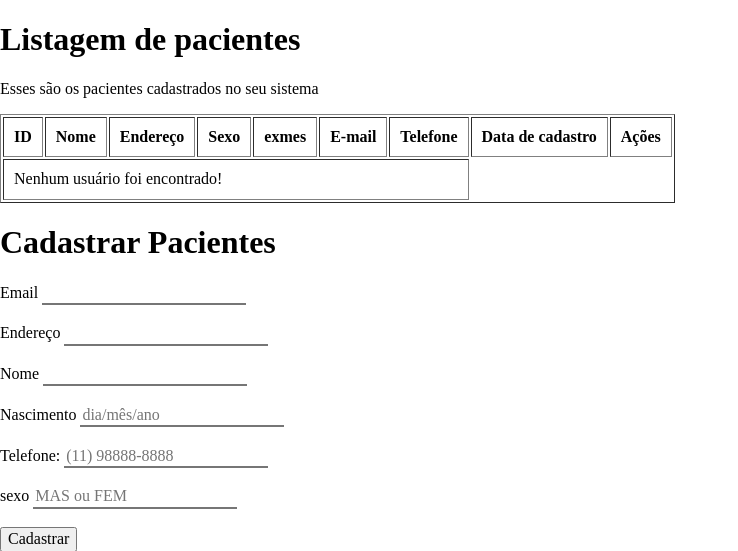
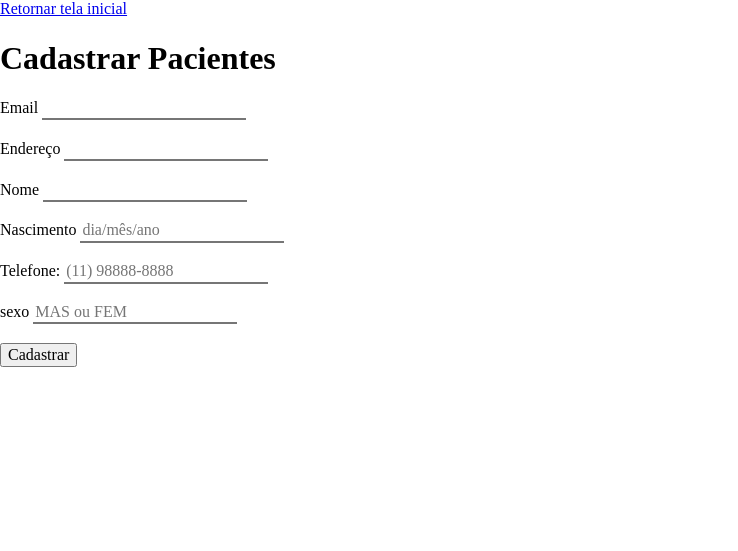
Before and after one commit to Guilherme-Santt/CRUD-PHP-Sist.-Laboratorial, a PHP site: page /cadastro_pacientes.php in a window 1280 px wide. Shown: the top 551 px of the page, without its empty margins (0-738 px from the left). Run offline with PHP 8.4, Linux system fonts and the light colour scheme; the visitor is signed in with stand-in values (Sample User, id 1); data that the repository does not hold is empty.

Commit message:
cadastro de pacientes

```diff
--- a/cadastro_pacientes.php
+++ b/cadastro_pacientes.php
@@ -5,45 +5,10 @@
         if(!isset($_SESSION['usuario'])){
             die('Você não está logado!' . '<a href="login.php">Clique aqui para logar</a>');
         }
-    // SESSÃO TABELA USUARIO
-    $id = $_SESSION['usuario'];
-    $sqlcode = "SELECT * FROM clientes WHERE id = '$id'";
-    $query = $mysqli->query($sqlcode);
-    $cliente = $query->fetch_assoc();
-}
     function limpar_texto($str){
         return preg_replace("/[^0-9]/", "", $str);
     }
-?>
-
-<?php
-    // INFORMAÇÕES TABELA PACIENTES
-    include('conexao.php');
-    $id = $_SESSION['usuario'];
-    $sqlcode = "SELECT * FROM clientes WHERE id = '$id'";
-    $query = $mysqli->query($sqlcode);
-    $cliente = $query->fetch_assoc();
-
-    function formatar_data($data){
-        return implode('/', array_reverse(explode('-', $data)));
-    };
-    // FORMATAR TELEFONE PARA VISUALIZAÇÃO COM CARACTERES
-    function formatar_telefone($telefone){
-        $ddd = substr ($telefone, 0, 2);
-        $parte1 = substr ($telefone, 2, 5);
-        $parte2 = substr ($telefone, 7);
-        return "($ddd) $parte1-$parte2";
     }
-    include('conexao.php');
-    // COMANDO SQL PARA CONSULTAR CLIENTES
-    $sql_clientes   = "SELECT * FROM clientes";
-    // COMANDO QUERY, PARA EXECUTAR COMANDO SQL
-    $query_clientes = $mysqli->query($sql_clientes) or die($mysqli->error);
-    // COMANDO NUM ROWS, PARA CONTAR QUANTIDADE DADOS NO BANCO
-    $num_clientes   = $query_clientes->num_rows;
-?>
-
-<?php
     // INSERÇÃO POST TABELA PACIENTES
     $error = "";
     if(count($_POST) > 0){
@@ -118,63 +83,8 @@
 <link rel="stylesheet" href="usuarios.css">
 <link rel="stylesheet" href="normalize.css">
 <body>
-<h1>Listagem de pacientes</h1>
-            <p>Esses são os pacientes cadastrados no seu sistema</p>
-            <table border="1" cellpadding="10">
-                <thead>
-                    <th>ID</th>
-                    <th>Nome</th>
-                    <th>Endereço</th>
-                    <th>Sexo</th>
-                    <th>exmes</th>
-                    <th>E-mail</th>
-                    <th>Telefone</th>
-                    <th>Data de cadastro</th>
-                    <th>Ações</th>
-                </thead>
-                <tbody>
-                <?php
-                    if($num_clientes == 0) {
-                ?>
-                <tr>
-                    <td colspan="7">Nenhum usuário foi encontrado!</td>
-                </tr>
-                <?php }
-                    else{
-                        while($cliente = $query_clientes->fetch_assoc()){
-                            $telefone ="Não informado!";
-                            if(!empty($cliente['telefone'])){
-                                $telefone = formatar_telefone($cliente['telefone']);
-                            }
-                                $nascimento = "Nascimento não informada!";
-                            if(!empty($cliente['nascimento'])){
-                                $nascimento = formatar_data($cliente['nascimento']);
-                                }
-                                $data_cadastro = date("d/m/y H:i:s", strtotime($cliente['data']));
-                    ?>
-                    <tr>
-                        <td><?php echo $paciente['id']?>     </td>
-                        <td><?php echo $paciente['nome']?>   </td>
-                        <td><?php echo $paciente['endereco']?>     </td>
-                        <td><?php echo $paciente['sexo']?>     </td>
-                        <td><?php echo $paciente['id_exame']?>     </td>
-                        <td><?php echo $paciente['email']?>  </td>
-                        <td><?php echo $telefone; ?>  </td>
-                        <td><?php echo $nascimento ?>   </td>
-                        <td><?php echo $data_cadastro;?>    </td>
-                        <td>
-                        <a class="edit" href="editar_usuario.php?id=<?php echo $cliente['id']?>">Editar</a>
-                        <a class="error" href="deletar_usuario.php?id=<?php echo $cliente['id']?>">Deletar</a>
-                        </td>
-                    </tr>
-                <?php
-                    }
-                    }
-                ?>
-                </tbody>
-            </table>
-
-    <h1>Cadastrar Pacientes</h1>
+        <a href="index.php">Retornar tela inicial</a>
+        <h1>Cadastrar Pacientes</h1>
         <form action="" method="POST">
             <label>Email</label>
             <input class="input_edit" type="email" value="<?php if(isset($_POST['email'])) echo $_POST['email']; ?>" name="email"><br><br>
```
